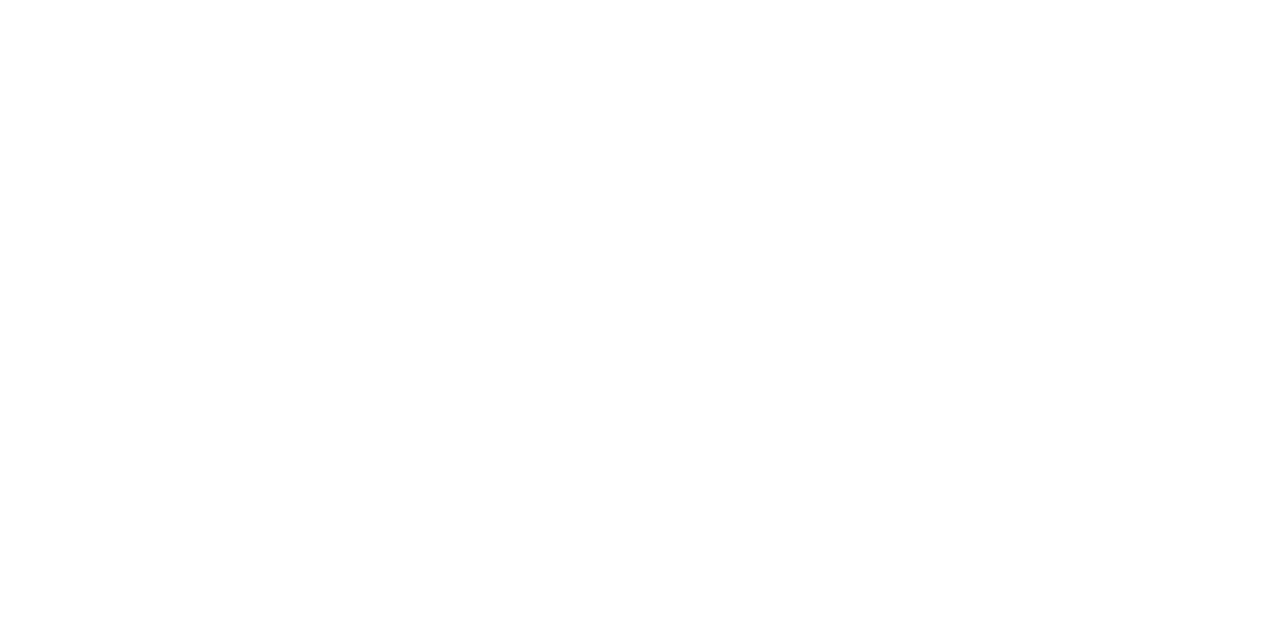
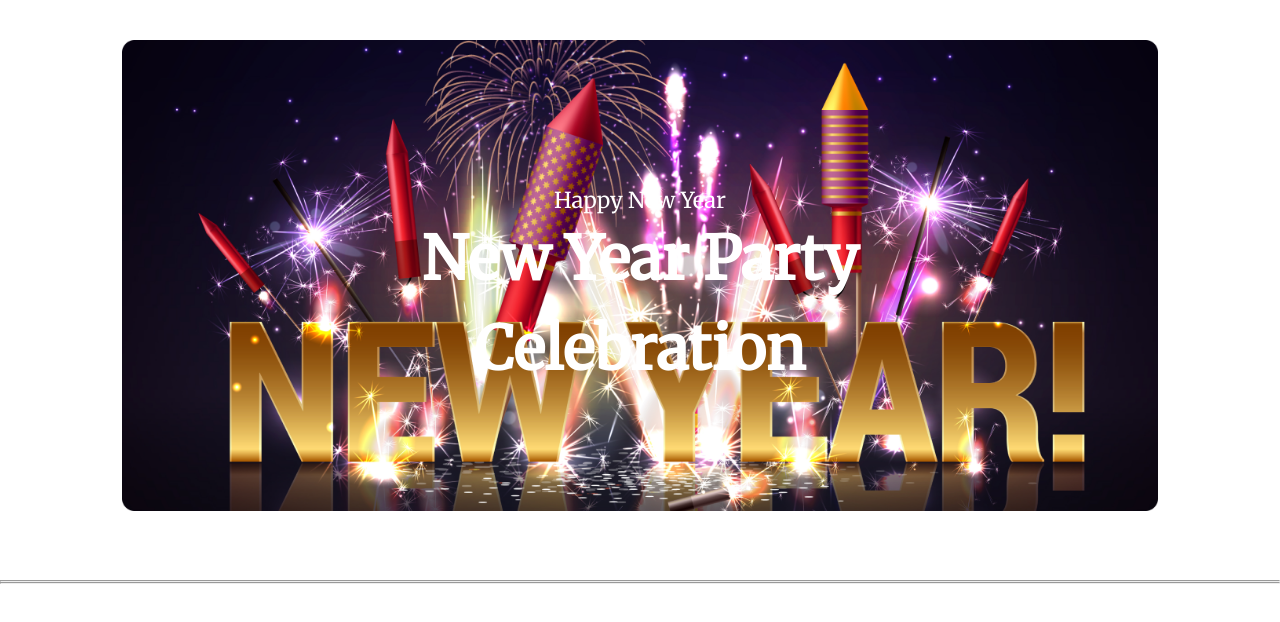
Before and after one commit to Svhodro/New-Year-New-Mission, a plain HTML site: page index.html in a window 1280 px wide. Drawn offline with Linux system fonts and the light colour scheme.

Commit message:
second commit

```diff
--- a/index.html
+++ b/index.html
@@ -9,16 +9,50 @@
 <body>
     <!-- start work Sporsho -->
     <header>
-        <nav>
+        <div class="banner">
+            <span>Happy New Year</span>
+            <h1>New Year Party <br>
+                 Celebration</h1>
+        </div>
+    </header>
+    <!--start main section work-->
+    <main>
+        <section class="catagory">
 
-        </nav>
+        </section>
+        <section class="wallcome">
 
-    </header>
-    <main>
+        </section>
+        <section class="join">
 
+        </section>
+        <section class="offer">
+
+        </section>
+        <section class="holiday">
+
+        </section>
+        <section class="gift">
+
+        </section>
+        <section class="subscribe">
+
+        </section>
     </main>
     <footer>
+        <div class="conteinar">
+            <div class="addses">
 
+            </div>
+            <hr>
+            <div class="logo">
+
+            </div>
+            <hr>
+            <div class="lastpart">
+
+            </div>
+        </div>
     </footer>
 
 </body>
--- a/style.css
+++ b/style.css
@@ -1,6 +1,51 @@
+@import url('https://fonts.googleapis.com/css2?family=Inter:wght@400;800&family=Merriweather&family=Montserrat:wght@500&family=Nunito:ital@1&family=Work+Sans:wght@400;700;800&display=swap');
+
 *{
     margin: 0;
     padding: 0;
     box-sizing: border-box;
 }
 /* My fast Working Project Start*/
+
+/*header work start here*/
+
+header{
+    width: 100%;
+    height: 500px;
+    max-height: 600px;
+    max-width:1600px ;
+    display: flex;
+    justify-content: center;
+    margin: 40px auto;
+    }
+.banner h1{
+    color: #FFF;
+    text-align: center;
+    font-family: Merriweather;
+    font-size: 60px;
+    font-weight: 700;
+    line-height: 90px;
+    }
+.banner span{
+    color: #FFF;
+    text-align: center;
+    font-family: Merriweather;
+    font-size: 22px;
+    font-weight: 300;
+
+}
+.banner{
+    background-image: url(assets/BannerImage.png);
+    width: 81%;
+    max-width: 1320px;
+    background-size: contain;
+    background-repeat: no-repeat;
+    display: flex;
+    align-items: center;
+    justify-content: center;
+    flex-direction: column;
+}
+
+/*header section work end there--!*/
+
+/*fast section work start here*/
```
Also changed, not shown: assets/BannerImage.png (renamed from assets/Banner Image.png), assets/Ellipse1.png (renamed from assets/Ellipse 1.png), assets/Group44.png (renamed from assets/Group 44.png), assets/Group61.png (renamed from assets/Group 61.png), assets/Group70.png (renamed from assets/Group 70.png), assets/NewYearPhoto.png (renamed from assets/New Year Photo.png), assets/Rectangle1.png (renamed from assets/Rectangle 1.png), assets/Rectangle2.png (renamed from assets/Rectangle 2.png), assets/Rectangle3.png (renamed from assets/Rectangle 3.png), assets/Rectangle4.png (renamed from assets/Rectangle 4.png), assets/Rectangle5.png (renamed from assets/Rectangle 5.png), assets/Rectangle6.png (renamed from assets/Rectangle 6.png), assets/Rectangle7.png (renamed from assets/Rectangle 7.png), assets/Rectangle8.png (renamed from assets/Rectangle 8.png).
